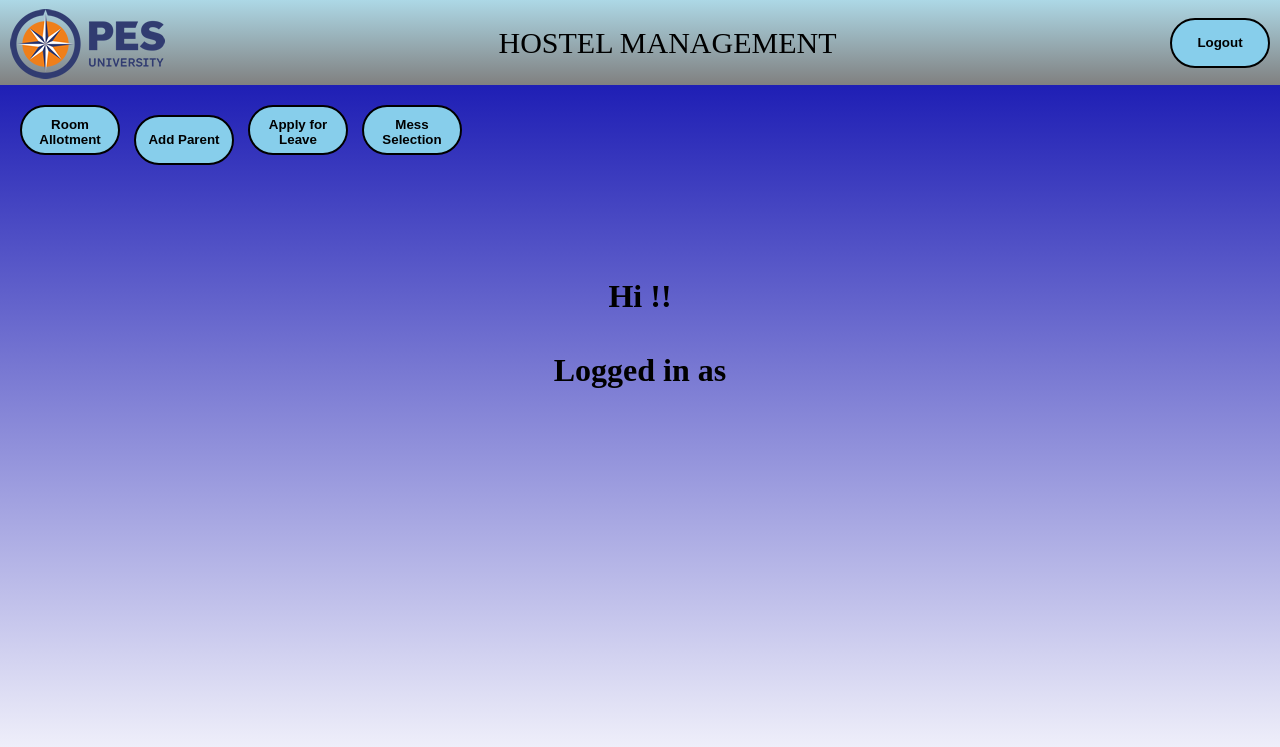
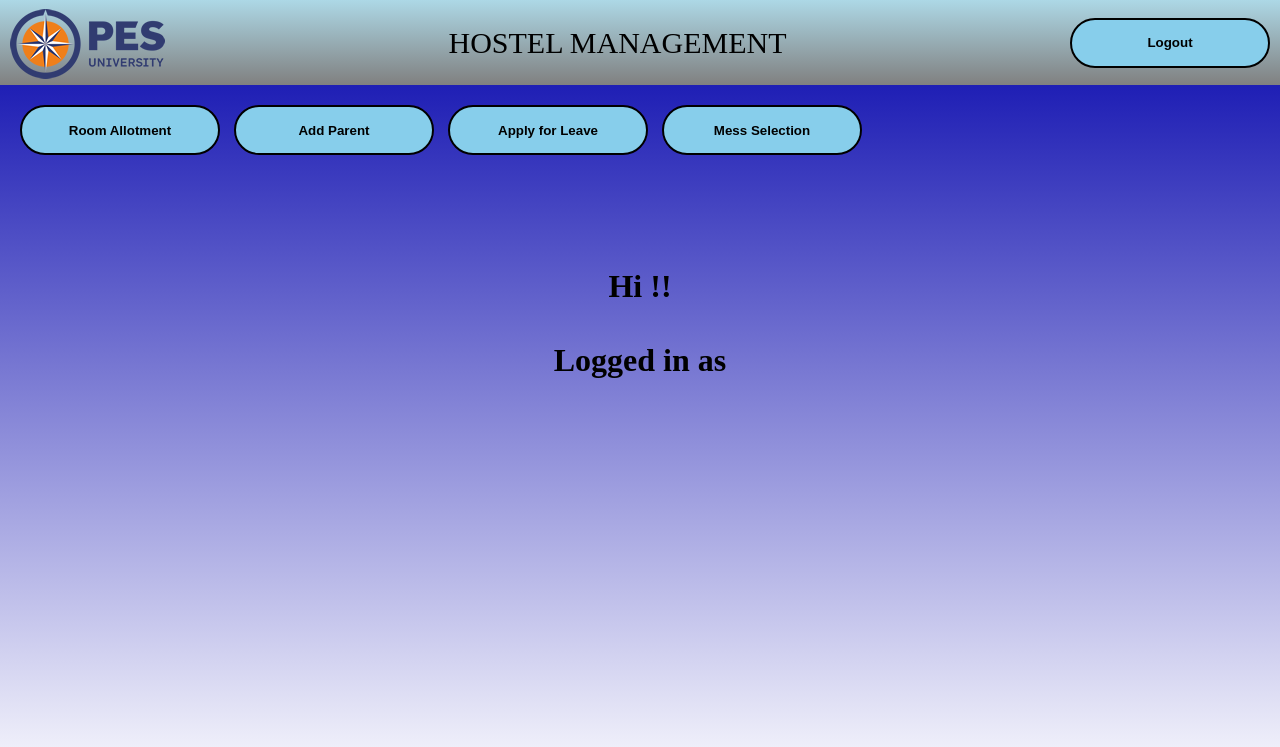
Before and after one commit to divyanshu290504/Hostel_Management, a Flask app: page /student in a window 1280 px wide. Shown: the top 747 px of the page. Run offline with Flask 3, Linux system fonts and the light colour scheme; data that the repository does not hold is empty.

Commit message:
Update student.css

```diff
--- a/login/static/student.css
+++ b/login/static/student.css
@@ -25,7 +25,7 @@
     padding: 10px;
     font-weight: bold;
     border: 2px solid black;
-    width: 100px;
+    width: 200px;
 }
 #nav-text{
     font-size: 30px;
@@ -34,3 +34,52 @@
 #addParent{
     padding: 20px;
 }
+
+/* Add this to your CSS file */
+
+.notif {
+    background-color: red;
+    color: whitesmoke;
+    padding: 10px;
+    margin: 10px 0;
+    width: 300px;
+    border: 1px solid #ddd;
+    border-radius: 10px;
+    animation: fadeOut 5s forwards;
+}
+
+@keyframes fadeOut {
+    0% {
+        opacity: 1;
+    }
+    100% {
+        opacity: 0;
+    }
+}
+
+#notifications {
+    margin-top: 20px;
+}
+
+.notification {
+    background-color: lightgreen;
+    border: 1px solid #d1d3e2;
+    padding: 10px;
+    margin-bottom: 10px;
+    justify-content: space-between;
+    align-items: center;
+    width: 75%;
+}
+
+.notification p {
+    margin: 0;
+}
+
+.notification button {
+    background-color: #dc3545;
+    color: #fff;
+    border: none;
+    padding: 5px 10px;
+    cursor: pointer;
+    font-weight: bold;
+}
```
